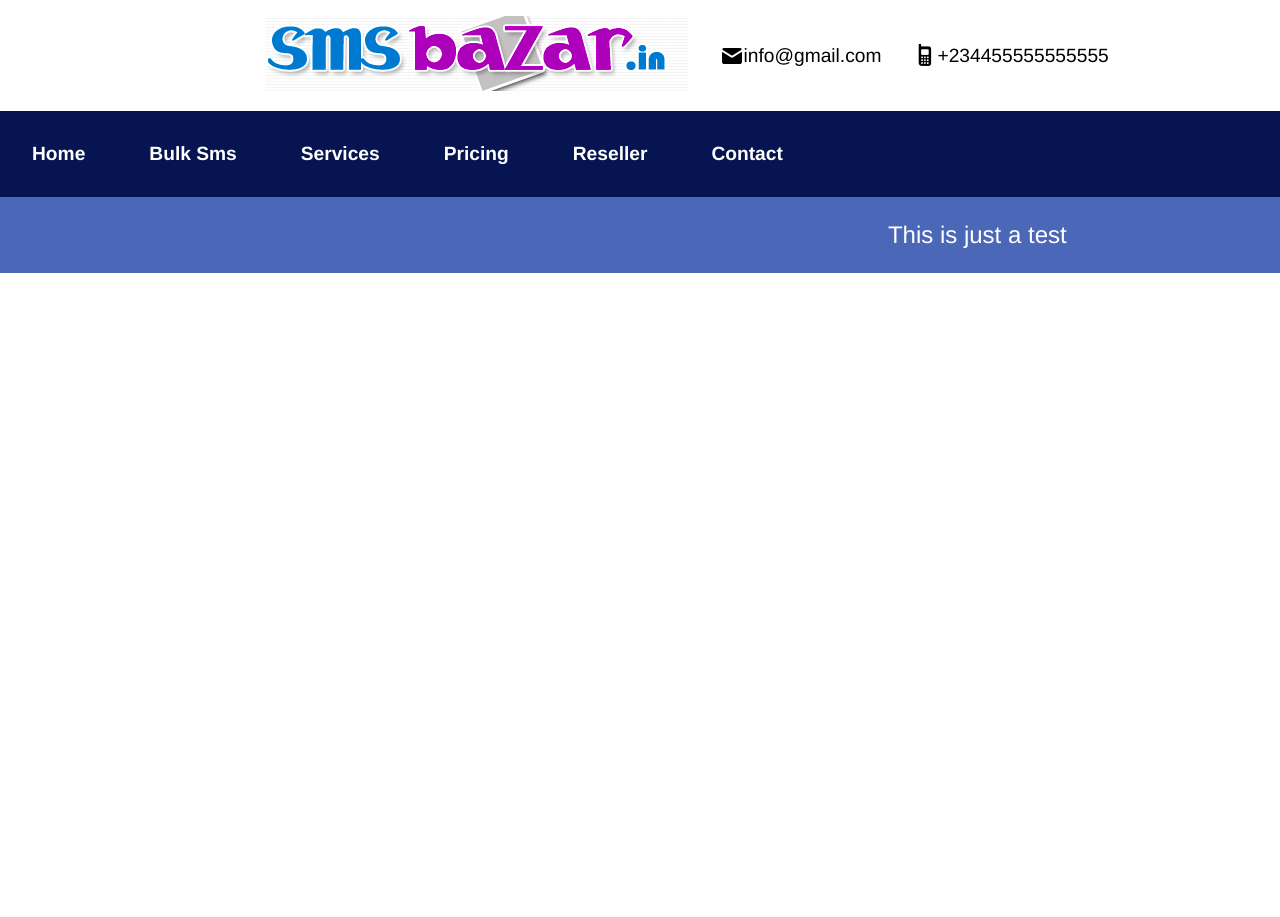
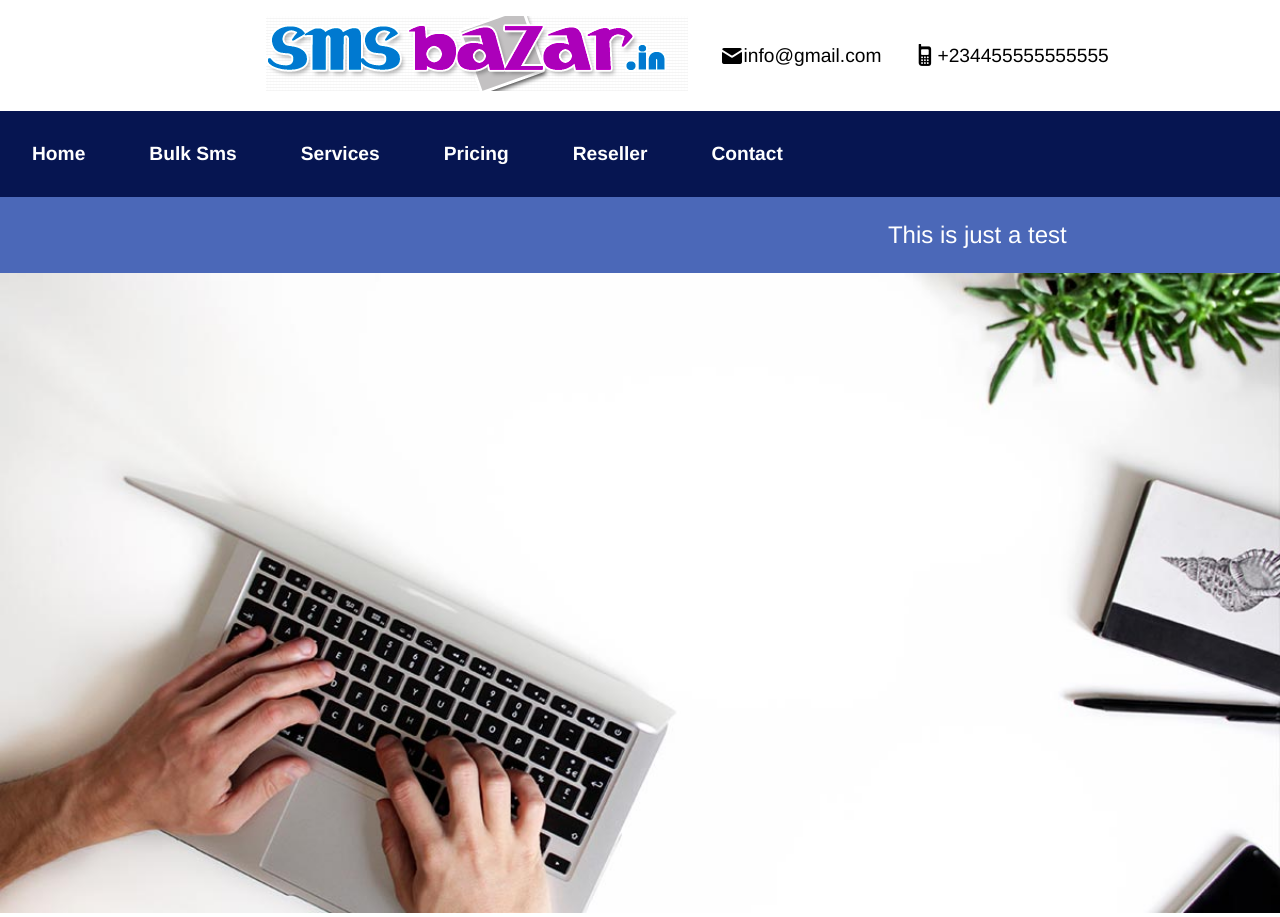
Before and after one commit to Baboucar/arproject, a Vue app: page / in a window 1280 px wide. Before the commit the page ends 800 px from the top, so only its background shows below. Built offline with nearby package versions, Linux system fonts and the light colour scheme.

Commit message:
added lider

```diff
--- a/src/components/Homepage.vue
+++ b/src/components/Homepage.vue
@@ -6,6 +6,9 @@
             This is just a test
          </p>
 
+     </div>
+     <div class="slider">
+         <img class="slider__image" src="/../images/slider.jpeg" alt="">
      </div>
     </div>
 </template>
@@ -39,5 +42,9 @@ import Navigation from '../components/Navigation';
      0%{transform: translate(0,0);}
      100% {transform: translate(-100%,0);}
  }
-
+  .slider__image{
+      width:100%;
+      max-width: 100%;
+      height: auto;
+  }
 </style>
```
Also changed, not shown: public/images/slider.jpeg (added).
